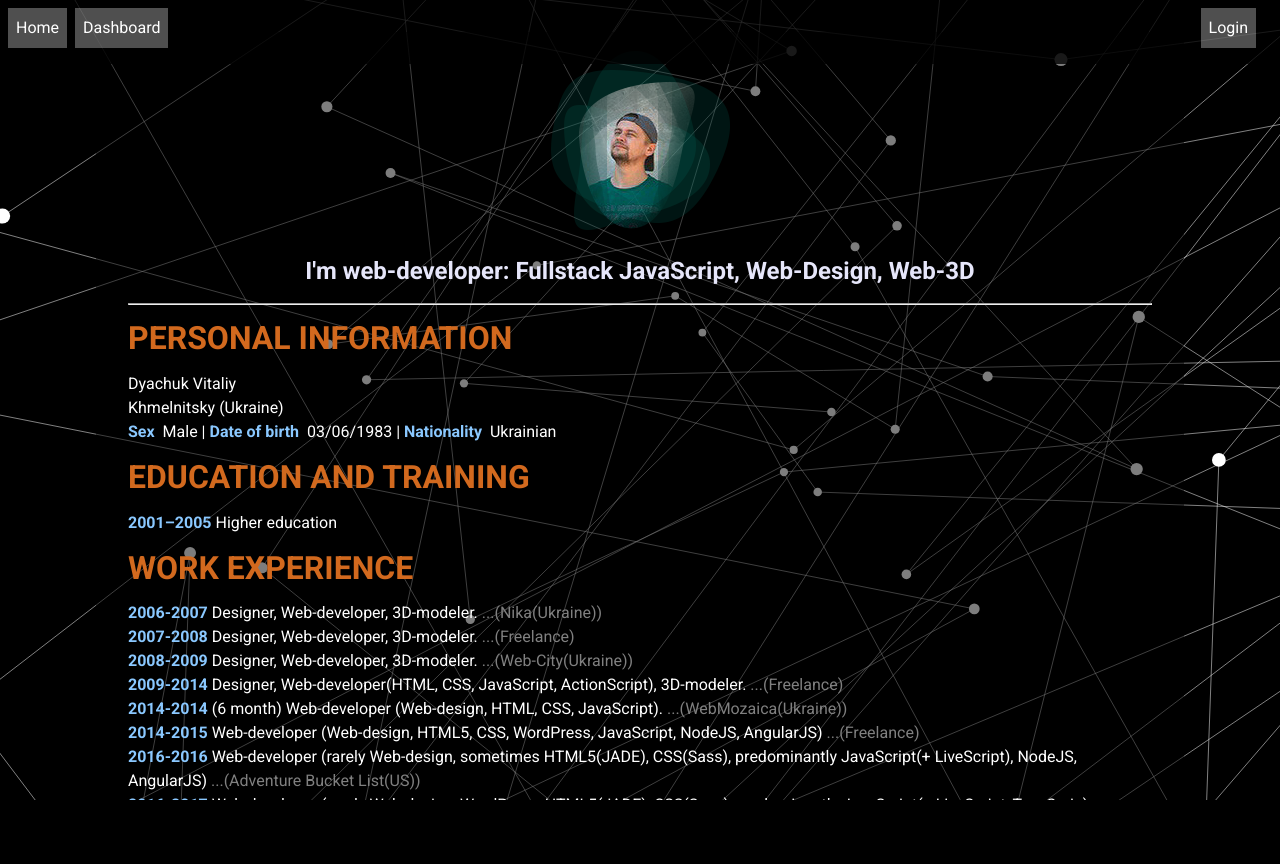
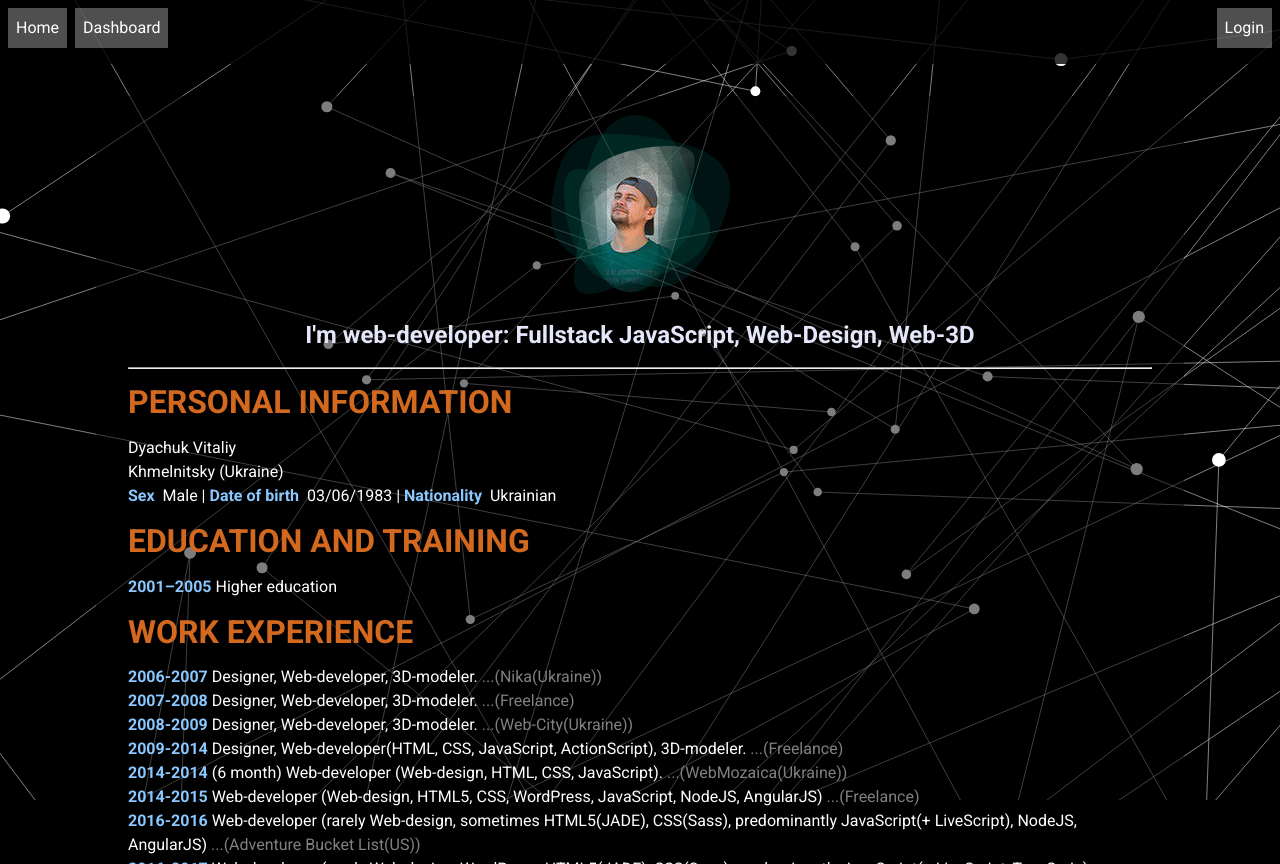
Before and after one commit to SpiritUrban/my-pro, an Angular app: page / in a window 1280 px wide. Before the commit the page ends 807 px from the top, so only its background shows below. Built offline with nearby package versions, Linux system fonts and the light colour scheme.

Commit message:
scroll style

```diff
--- a/src/app/app.component.html
+++ b/src/app/app.component.html
@@ -1,5 +1,7 @@
 <!--The content below is only a placeholder and can be replaced.-->
 <div class="app">
+
+  <router-outlet></router-outlet>
 
   <nav class="nav">
 
@@ -10,6 +12,6 @@
 
   </nav>
 
-  <router-outlet></router-outlet>
+
 
 </div>
--- a/src/app/app.component.less
+++ b/src/app/app.component.less
@@ -1,3 +1,4 @@
+
 
 .nav {
   position: absolute;
@@ -9,6 +10,6 @@
 
   .nav-a-right {
     float: right;
-    margin-right: 1.5rem;
+    margin-right: .5rem;
   }
 }
--- a/src/app/dashboard/dashboard.component.css
+++ b/src/app/dashboard/dashboard.component.css
@@ -10,4 +10,5 @@
 .dashboard-container {
   position: absolute;
   padding: 4rem 0 0 0;
+  margin-top: 4rem;
 }
--- a/src/app/home/home.component.css
+++ b/src/app/home/home.component.css
@@ -21,12 +21,12 @@ b {
 }
 
 .home-container {
-	position: absolute;
+  position: absolute;
 	height: 100%;
 	overflow: auto;
 	width: 100%;
-	margin:  auto;
-
+  margin:  auto;
+  margin-top: 4rem;
 }
 
 .sheet {
--- a/src/app/login/login.component.html
+++ b/src/app/login/login.component.html
@@ -8,4 +8,5 @@
   <br>
   <br>
   <div id="uLogin" data-ulogin="display=panel;theme=flat;fields=first_name,last_name;providers=vkontakte,odnoklassniki,mailru,facebook;hidden=other;redirect_uri=;mobilebuttons=0;callback=initAuth"></div>
+
 </div>
--- a/src/app/login/login.component.less
+++ b/src/app/login/login.component.less
@@ -1,4 +1,5 @@
 .login-container {
   position: absolute;
   padding: 4rem 0 0 0;
+  margin-top: 4rem;
 }
--- a/src/styles.css
+++ b/src/styles.css
@@ -26,3 +26,42 @@ a:hover {
   color: black;
   background: white;
 }
+
+
+/*
+  Scroll
+*/
+::-webkit-scrollbar-button {
+background-image:url('');
+background-repeat:no-repeat;
+width:5px;
+height:0px
+}
+
+::-webkit-scrollbar-track {
+background-color:rgba(255, 255, 255, 0.2);
+}
+
+::-webkit-scrollbar-thumb {
+-webkit-border-radius: 0px;
+border-radius: 0px;
+background-color:rgba(255, 255, 255, 0.4);
+}
+
+::-webkit-scrollbar-thumb:hover{
+background-color:rgba(255, 255, 255, 0.6);
+}
+
+::-webkit-resizer{
+background-image:url('');
+background-repeat:no-repeat;
+width:4px;
+height:0px
+}
+
+::-webkit-scrollbar{
+width: 1.5rem;
+}
+/*
+  Scroll - end
+*/
```
